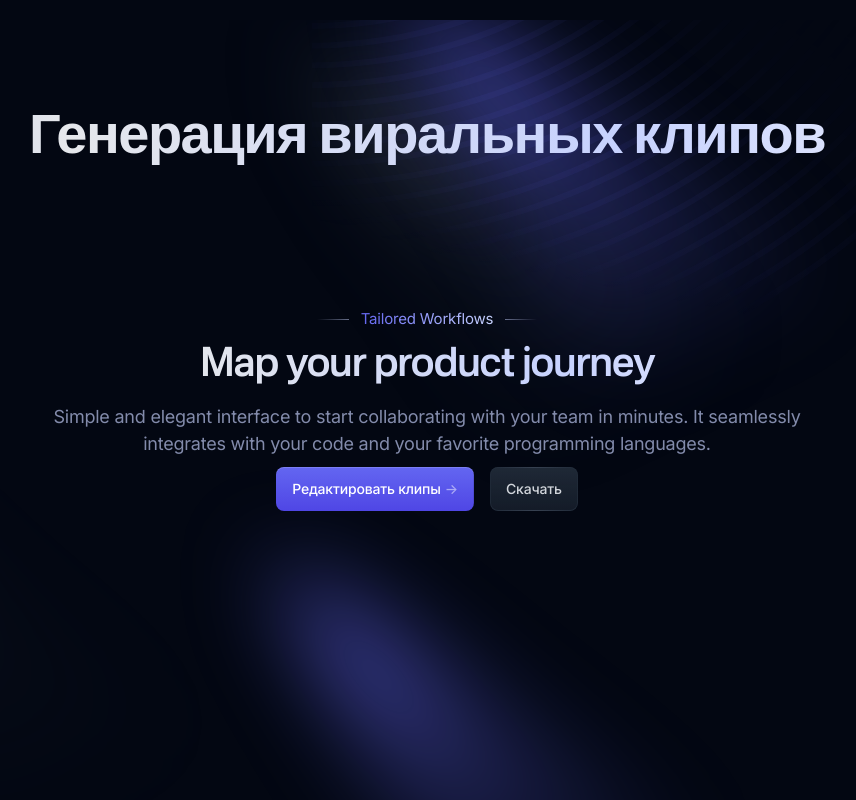
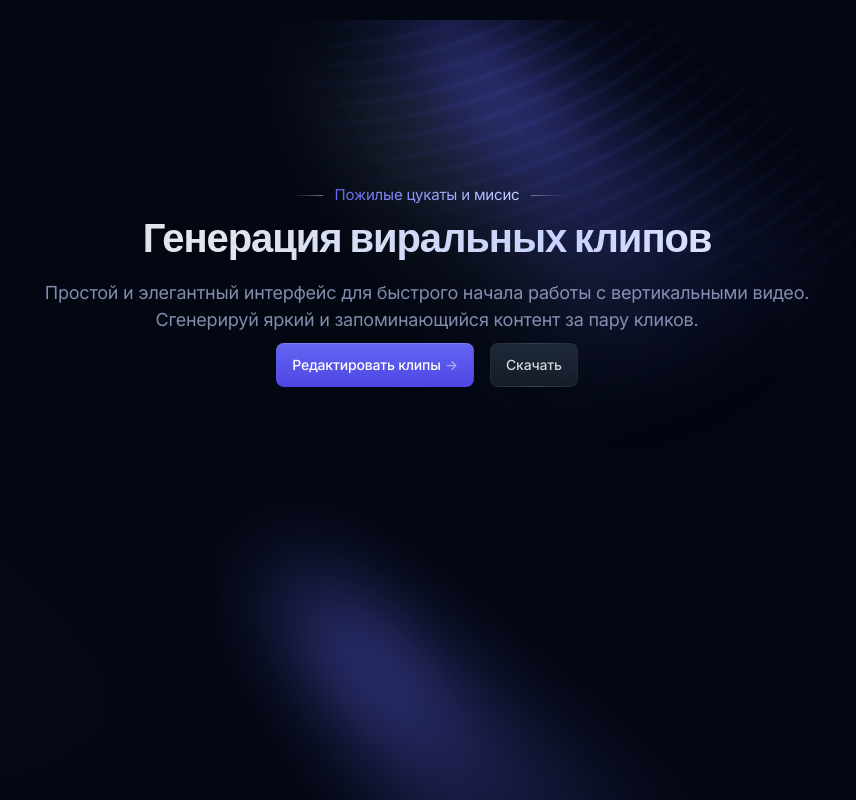
Before and after one commit to GoshaLetov/hacks-viral-frontend, a Next.js app: page /clips in a window 1280 px wide. Shown: the whole page, without its empty margins (213-1069 px from the left). Built offline with nearby package versions, Linux system fonts and the light colour scheme.

Commit message:
some UI fixes

```diff
--- a/app/(video)/clips/page.tsx
+++ b/app/(video)/clips/page.tsx
@@ -8,17 +8,7 @@ export default function GeneratePage() {
     <section>
       <div className="mx-auto max-w-6xl px-4 sm:px-6">
         {/* Generate content */}
-        <div className="py-12 md:py-20">
-          {/* Section header */}
-          <div className="pb-12 text-center">
-            <h1
-                className="animate-[gradient_6s_linear_infinite] bg-[linear-gradient(to_right,theme(colors.gray.200),theme(colors.indigo.200),theme(colors.gray.50),theme(colors.indigo.300),theme(colors.gray.200))] bg-[length:200%_auto] bg-clip-text pb-5 font-nacelle text-4xl font-semibold text-transparent md:text-5xl"
-                data-aos="fade-up"
-            >
-              Генерация виральных клипов
-            </h1>
-          </div>
-        </div>
+        <div className="py-12 md:py-20"></div>
         <Clips />
       </div>
     </section>
--- a/components/default/video-player.tsx
+++ b/components/default/video-player.tsx
@@ -94,9 +94,7 @@ export default function VideoPlayer({
               </defs>
             </svg>
             <span className="text-sm font-medium leading-tight text-gray-300">
-              Watch Demo
-              <span className="text-gray-600"> - </span>
-              3:47
+              Смотреть видео
             </span>
           </span>
         </span>
--- a/components/video/clips.tsx
+++ b/components/video/clips.tsx
@@ -47,16 +47,15 @@ export default function Clips() {
                 className="inline-flex items-center gap-3 pb-3 before:h-px before:w-8 before:bg-gradient-to-r before:from-transparent before:to-indigo-200/50 after:h-px after:w-8 after:bg-gradient-to-l after:from-transparent after:to-indigo-200/50">
               <span
                   className="inline-flex bg-gradient-to-r from-indigo-500 to-indigo-200 bg-clip-text text-transparent">
-                Tailored Workflows
+                Пожилые цукаты и мисис
               </span>
             </div>
             <h2 className="animate-[gradient_6s_linear_infinite] bg-[linear-gradient(to_right,theme(colors.gray.200),theme(colors.indigo.200),theme(colors.gray.50),theme(colors.indigo.300),theme(colors.gray.200))] bg-[length:200%_auto] bg-clip-text pb-4 font-nacelle text-3xl font-semibold text-transparent md:text-4xl">
-              Map your product journey
+              Генерация виральных клипов
             </h2>
             <p className="text-lg text-indigo-200/65">
-              Simple and elegant interface to start collaborating with your team
-              in minutes. It seamlessly integrates with your code and your
-              favorite programming languages.
+              Простой и элегантный интерфейс для быстрого начала работы с вертикальными видео. Сгенерируй яркий и
+              запоминающийся контент за пару кликов.
             </p>
             {/* Buttons */}
             <div className="mx-auto max-w-xs sm:flex sm:max-w-none sm:justify-center">
--- a/components/video/upload-form.tsx
+++ b/components/video/upload-form.tsx
@@ -3,11 +3,13 @@
 import React, { useEffect, useState } from 'react';
 import { v4 as uuidv4 } from 'uuid'; // Import UUID library
 import { useRouter } from 'next/navigation'; // Import useRouter from next/navigation
+import ReactLoading from 'react-loading'; // Импортируем ReactLoading
 
 export default function UploadForm() {
   const [videoId, setVideoId] = useState<string | null>(null);
   const [error, setError] = useState<string | null>(null); // State for error messages
   const [loading, setLoading] = useState<boolean>(false); // State for loading indicator
+  const [loadingMessage, setLoadingMessage] = useState<string>(''); // State for loading message
   const router = useRouter(); // Initialize the router
 
   useEffect(() => {
@@ -51,6 +53,7 @@ export default function UploadForm() {
 
     try {
       setLoading(true); // Show loading indicator
+      setLoadingMessage('Загружаем видео на наши сервера'); // Set loading message
       console.log('Starting upload request...');
       const response = await fetch(`${process.env.NEXT_PUBLIC_API_URL}/api/upload`, {
         method: 'POST',
@@ -62,6 +65,7 @@ export default function UploadForm() {
         setError(null); // Clear any previous errors
 
         // Call the generate API with videoId
+        setLoadingMessage('Ищем самые интересные моменты'); // Update loading message
         console.log('Starting generate request...');
         const generateResponse = await fetch(`${process.env.NEXT_PUBLIC_API_URL}/api/generate?videoId=${videoId}`, {
           method: 'GET',
@@ -119,8 +123,11 @@ export default function UploadForm() {
           </div>
         )}
         {loading && (
-          <div className="mt-4 text-indigo-500">
-            Загрузка...
+          <div className="mt-4 flex flex-col items-center">
+            <ReactLoading type="bars" color="#4F46E5" height={50} width={50} />
+            <div className="mt-2 text-indigo-500">
+              {loadingMessage}
+            </div>
           </div>
         )}
         <div className="mt-6">
--- a/package.json
+++ b/package.json
@@ -18,6 +18,7 @@
     "next": "^14.0.4",
     "react": "^18.3.1",
     "react-dom": "^18.3.1",
+    "react-loading": "^2.0.3",
     "typescript": "^5.3.3",
     "uuid": "^10.0.0"
   },
```
Also changed, not shown: 1 other file (tests, documents, lock files or other folders).
